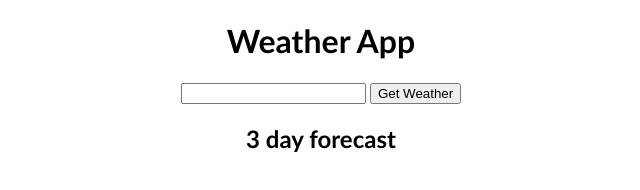
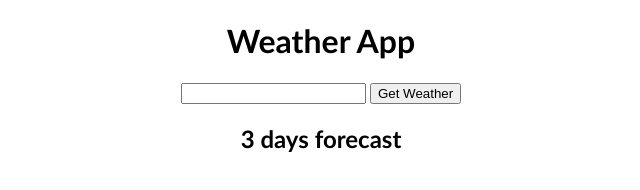
Before and after one commit to ByteRishav/weather_app, a plain HTML site: page index.html in a window 1280 px wide. Shown: the full height of the page, 319-959 px from the left. Drawn offline with Linux system fonts and the light colour scheme.

Commit message:
Update index.html

```diff
--- a/index.html
+++ b/index.html
@@ -44,7 +44,7 @@
         <img src="" id="weather-icon" alt="">
     </div>
 
-    <h2>3 day forecast</h2>
+    <h2>3 days forecast</h2>
     <div id="forecast">
         <!-- js se innerHTML -->
     </div>
```
